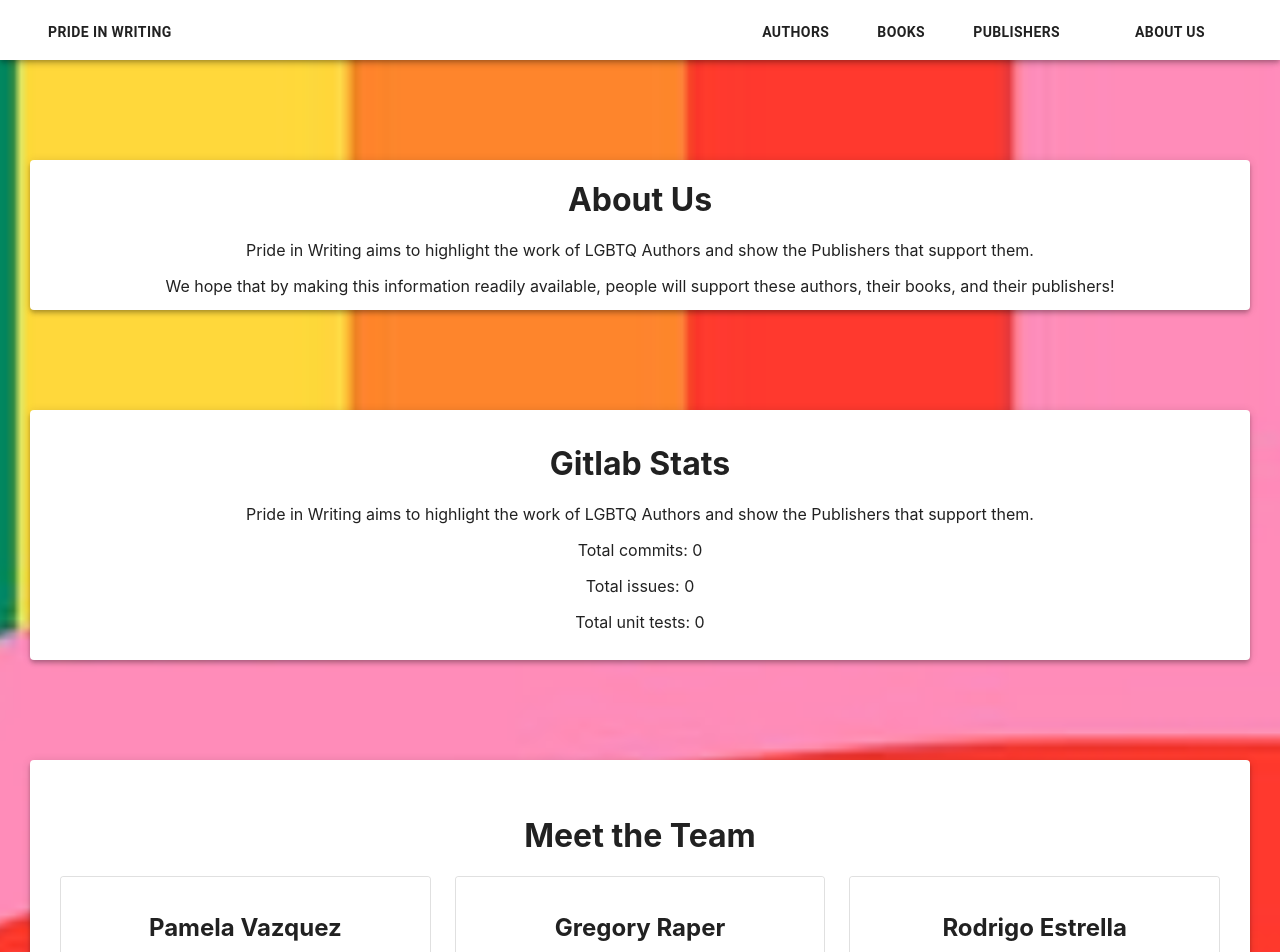
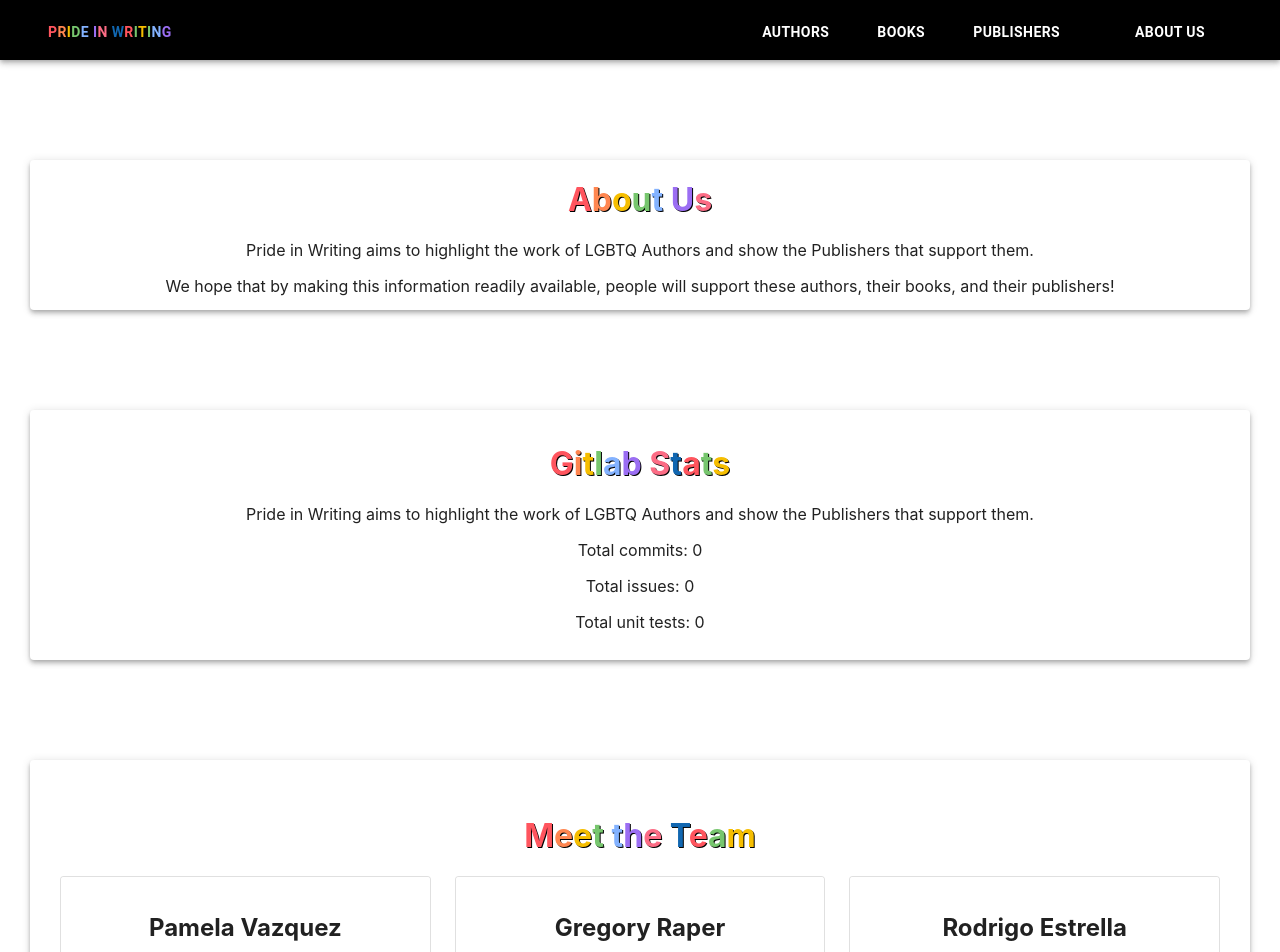
Before and after one commit to lum1nouz/Pride-In-Writing, a React (Create React App) app in the folder front-end/: page /AboutUs in a window 1280 px wide. Shown: the top 952 px of the page. Built offline with nearby package versions, Linux system fonts and the light colour scheme; no server answers.

Commit message:
changed style of website

```diff
--- a/front-end/src/components/AboutUs/AboutUs.tsx
+++ b/front-end/src/components/AboutUs/AboutUs.tsx
@@ -27,6 +27,7 @@ const styles = {
   parrallaxCont: {
     margintop: 100,
     height: 3800,
+    backgroundColor: "white"
   },
   paperCont: {
     marginTop: 200,
@@ -281,7 +282,7 @@ class AboutUs extends React.Component<props, state> {
         <div>
           <Header></Header>
         </div>
-        <Parallax bgImage={bgPhoto} strength={500} style={styles.parrallaxCont}>
+        <Parallax strength={500} style={styles.parrallaxCont}>
           <div style={{}}>
             <Paper
               elevation={4}
@@ -298,7 +299,15 @@ class AboutUs extends React.Component<props, state> {
               }}
             >
               <div>
-                <h1> About Us </h1>
+                <h1 style={{textShadow: '1px 1px black'}}>
+                <span style={{color: "#FF555E"}}>A</span>
+                <span style={{color: "#FF8650"}}>b</span>
+                <span style={{color: "#F6BE00"}}>o</span>
+                <span style={{color: "#77C66E"}}>u</span>
+                <span style={{color: "#83B2FF"}}>t </span>
+                <span style={{color: "#9B6EF3"}}>U</span>
+                <span style={{color: "#FC6C85"}}>s</span>
+                </h1>
                 <p>
                   Pride in Writing aims to highlight the work of LGBTQ Authors
                   and show the Publishers that support them.
@@ -327,7 +336,19 @@ class AboutUs extends React.Component<props, state> {
               }}
             >
               <div>
-                <h1> Gitlab Stats </h1>
+                <h1 style={{textShadow: '1px 1px black'}}>
+                <span style={{color: "#FF555E"}}>G</span>
+                <span style={{color: "#FF8650"}}>i</span>
+                <span style={{color: "#F6BE00"}}>t</span>
+                <span style={{color: "#77C66E"}}>l</span>
+                <span style={{color: "#83B2FF"}}>a</span>
+                <span style={{color: "#9B6EF3"}}>b </span>
+                <span style={{color: "#FC6C85"}}>S</span>
+                <span style={{color: "#1167b1"}}>t</span>
+                <span style={{color: "#FF555E"}}>a</span>
+                <span style={{color: "#77C66E"}}>t</span>
+                <span style={{color: "#F6BE00"}}>s</span>
+                </h1>
                 <p>
                   Pride in Writing aims to highlight the work of LGBTQ Authors
                   and show the Publishers that support them.
@@ -354,7 +375,20 @@ class AboutUs extends React.Component<props, state> {
               }}
             >
               <div style={{padding: 30}}>
-                <h1>Meet the Team</h1>
+                <h1 style={{textShadow: '1px 1px black'}}>
+
+                <span style={{color: "#FF555E"}}>M</span>
+                <span style={{color: "#FF8650"}}>e</span>
+                <span style={{color: "#F6BE00"}}>e</span>
+                <span style={{color: "#77C66E"}}>t </span>
+                <span style={{color: "#83B2FF"}}>t</span>
+                <span style={{color: "#9B6EF3"}}>h</span>
+                <span style={{color: "#FC6C85"}}>e </span>
+                <span style={{color: "#1167b1"}}>T</span>
+                <span style={{color: "#FF555E"}}>e</span>
+                <span style={{color: "#77C66E"}}>a</span>
+                <span style={{color: "#F6BE00"}}>m</span>
+                </h1>
 
                 <Grid container spacing={3}>
                   <Grid item xs={4}>
@@ -572,7 +606,17 @@ class AboutUs extends React.Component<props, state> {
             }}
           >
             <div style={{paddingLeft: 90}}>
-              <h1>APIs Used</h1>
+              <h1 style={{textShadow: '1px 1px black'}}>
+
+              <span style={{color: "#FF555E"}}>A</span>
+              <span style={{color: "#FF8650"}}>P</span>
+              <span style={{color: "#F6BE00"}}>I</span>
+              <span style={{color: "#77C66E"}}>s </span>
+              <span style={{color: "#83B2FF"}}>U</span>
+              <span style={{color: "#9B6EF3"}}>s</span>
+              <span style={{color: "#FC6C85"}}>e</span>
+              <span style={{color: "#1167b1"}}>d</span>
+              </h1>
 
               <Grid container spacing={1}>
                   <Grid item xs={4}>
@@ -642,7 +686,17 @@ class AboutUs extends React.Component<props, state> {
             }}
           >
             <div style={{padding: 30}}>
-              <h1> Tools Used </h1>
+              <h1 style={{textShadow: '1px 1px black'}}>
+              <span style={{color: "#FF555E"}}>T</span>
+              <span style={{color: "#FF8650"}}>o</span>
+              <span style={{color: "#F6BE00"}}>o</span>
+              <span style={{color: "#77C66E"}}>l</span>
+              <span style={{color: "#83B2FF"}}>s </span>
+              <span style={{color: "#9B6EF3"}}>U</span>
+              <span style={{color: "#FC6C85"}}>s</span>
+              <span style={{color: "#1167b1"}}>e</span>
+              <span style={{color: "#FF555E"}}>d</span>
+              </h1>
               <Grid container spacing={1}>
                   <Grid item xs={4}>
                     <Card variant="outlined">
--- a/front-end/src/components/Authors/Authors.tsx
+++ b/front-end/src/components/Authors/Authors.tsx
@@ -91,10 +91,18 @@ class Authors extends React.Component<props, state> {
     return (
       <div>
         <Header />
-        <div className={css.background}>
+        <div>
           <Parallax strength={500} className={css.parrallaxCont}>
-            <div style={{}}>
-              <div className={css.titleText}> Authors </div>
+            <div style={{fontWeight:'bold'}}>
+              <div className={css.titleText}>
+                <span style={{color: "#FF555E"}}>A</span>
+                <span style={{color: "#FF8650"}}>u</span>
+                <span style={{color: "#F6BE00"}}>t</span>
+                <span style={{color: "#77C66E"}}>h</span>
+                <span style={{color: "#83B2FF"}}>o</span>
+                <span style={{color: "#9B6EF3"}}>r</span>
+                <span style={{color: "#FC6C85"}}>s</span>
+               </div>
               <Paper elevation={4} className={css.paperCont} data-testid = "authors">
                 <MaterialTable
                   icons={tableIcons}
--- a/front-end/src/components/Books/Books.tsx
+++ b/front-end/src/components/Books/Books.tsx
@@ -99,10 +99,16 @@ class Books extends React.Component<props, state> {
     return (
       <div>
         <Header />
-        <div className={css.background}>
+        <div>
           <Parallax strength={500} className={css.parrallaxCont}>
-            <div style={{}}>
-              <div className={css.titleText}> Books </div>
+            <div style={{fontWeight:'bold'}}>
+              <div className={css.titleText}>
+                <span style={{color: "#FF555E"}}>B</span>
+                <span style={{color: "#FF8650"}}>o</span>
+                <span style={{color: "#F6BE00"}}>o</span>
+                <span style={{color: "#77C66E"}}>k</span>
+                <span style={{color: "#83B2FF"}}>s</span>
+              </div>
               <Paper elevation={4} className={css.paperCont} data-testid = "books">
                 <MaterialTable
                   icons={tableIcons}
--- a/front-end/src/components/Header/Header.tsx
+++ b/front-end/src/components/Header/Header.tsx
@@ -46,34 +46,49 @@ class Header extends React.Component<props, state> {
 
   render() {
     return (
-      <AppBar className={css.appbar} style={{backgroundColor: "white", position: 'relative'}}>
+      <AppBar className={css.appbar} style={{backgroundColor: "black", position: 'relative'}}>
         <Toolbar>
           <List className={css.headingLeft}>
             <ListItem>
               <Button component={Link} to="/">
-              <div style={{fontWeight:'bold'}}><p>Pride In Writing</p></div>
+              <div style={{fontWeight:'bold'}}><p>
+                            <span style={{color: "#FF555E"}}>P</span>
+                            <span style={{color: "#FF8650"}}>r</span>
+                            <span style={{color: "#F6BE00"}}>i</span>
+                            <span style={{color: "#77C66E"}}>d</span>
+                            <span style={{color: "#83B2FF"}}>e </span>
+                            <span style={{color: "#9B6EF3"}}>I</span>
+                            <span style={{color: "#FC6C85"}}>n </span>
+                            <span style={{color: "#1167b1"}}>W</span>
+                            <span style={{color: "#FF555E"}}>r</span>
+                            <span style={{color: "#77C66E"}}>i</span>
+                            <span style={{color: "#F6BE00"}}>t</span>
+                            <span style={{color: "#77C66E"}}>i</span>
+                            <span style={{color: "#83B2FF"}}>n</span>
+                            <span style={{color: "#9B6EF3"}}>g</span>
+                </p></div>
               </Button>
             </ListItem>
           </List>
           <List className={css.heading}>
             <ListItem>
               <Button component={Link} to="/Authors">
-              <div style={{fontWeight:'bold'}}><p>Authors</p></div>
+              <div style={{fontWeight:'bold', color: 'white'}}><p>Authors</p></div>
               </Button>
             </ListItem>
             <ListItem>
               <Button component={Link} to="/Books">
-              <div style={{fontWeight:'bold'}}><p>Books</p></div>
+              <div style={{fontWeight:'bold', color: 'white'}}><p>Books</p></div>
               </Button>
             </ListItem>
             <ListItem>
               <Button component={Link} to="/Publishers">
-              <div style={{fontWeight:'bold'}}><p>Publishers</p></div>
+              <div style={{fontWeight:'bold', color: 'white'}}><p>Publishers</p></div>
               </Button>
             </ListItem>
             <ListItem>
               <Button component={Link} to="/AboutUs" style={{ width: 140 }}>
-              <div style={{fontWeight:'bold'}}><p>About Us</p></div>
+              <div style={{fontWeight:'bold', color: 'white'}}><p>About Us</p></div>
               </Button>
             </ListItem>
           </List>
--- a/front-end/src/components/HomePage/HomePage.tsx
+++ b/front-end/src/components/HomePage/HomePage.tsx
@@ -52,7 +52,22 @@ class HomePage extends React.Component<props, state> {
                 <Grid container spacing={2} style={{position: 'relative'}}>
                     <Grid item xs={7} style={{backgroundColor: 'white', height: '600px', textAlign:'center', display: 'flex', justifyContent: 'center', alignItems: 'center', position: 'relative'}}>
                          <div className="pride" data-testid="pride">
-                             <h1>Pride in Writing</h1>
+                            <h1>
+                            <span style={{color: "#FF555E"}}>P</span>
+                            <span style={{color: "#FF8650"}}>r</span>
+                            <span style={{color: "#F6BE00"}}>i</span>
+                            <span style={{color: "#77C66E"}}>d</span>
+                            <span style={{color: "#83B2FF"}}>e </span>
+                            <span style={{color: "#9B6EF3"}}>I</span>
+                            <span style={{color: "#FC6C85"}}>n </span>
+                            <span style={{color: "#1167b1"}}>W</span>
+                            <span style={{color: "#FF555E"}}>r</span>
+                            <span style={{color: "#77C66E"}}>i</span>
+                            <span style={{color: "#F6BE00"}}>t</span>
+                            <span style={{color: "#77C66E"}}>i</span>
+                            <span style={{color: "#83B2FF"}}>n</span>
+                            <span style={{color: "#9B6EF3"}}>g</span>
+                            </h1>
                              <div className="mission"><p>Our mission is to spotlight book authors in the LGBTQ Community</p></div>
                              </div>
                     </Grid>
```
Also changed, not shown: front-end/src/components/Publishers/Publishers.tsx (+14 -3 lines).
